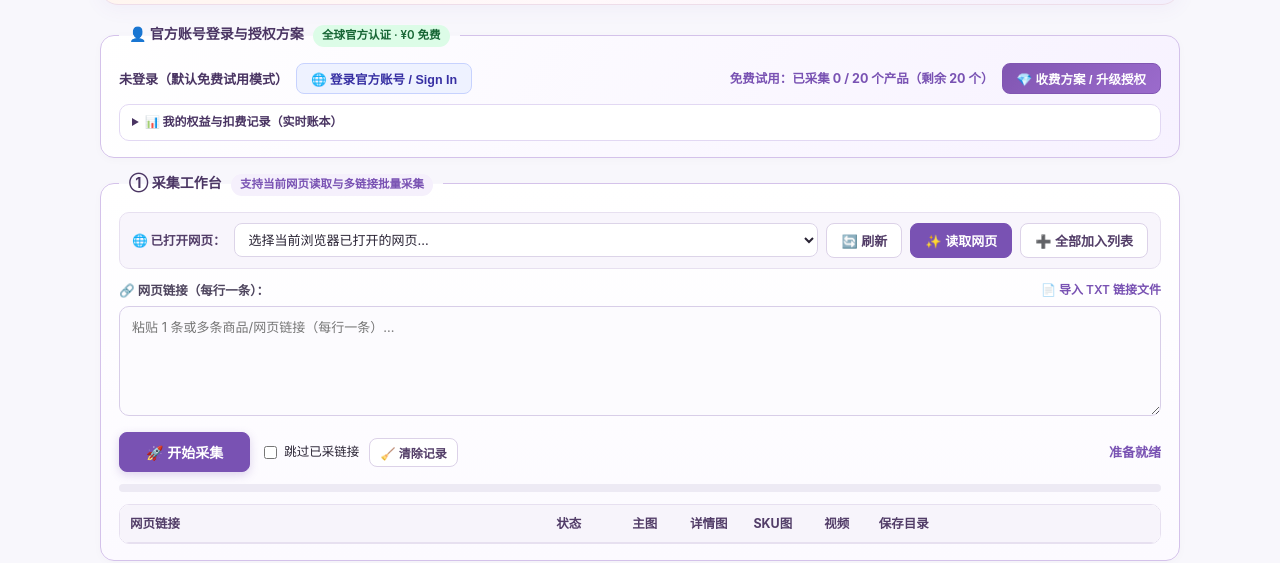
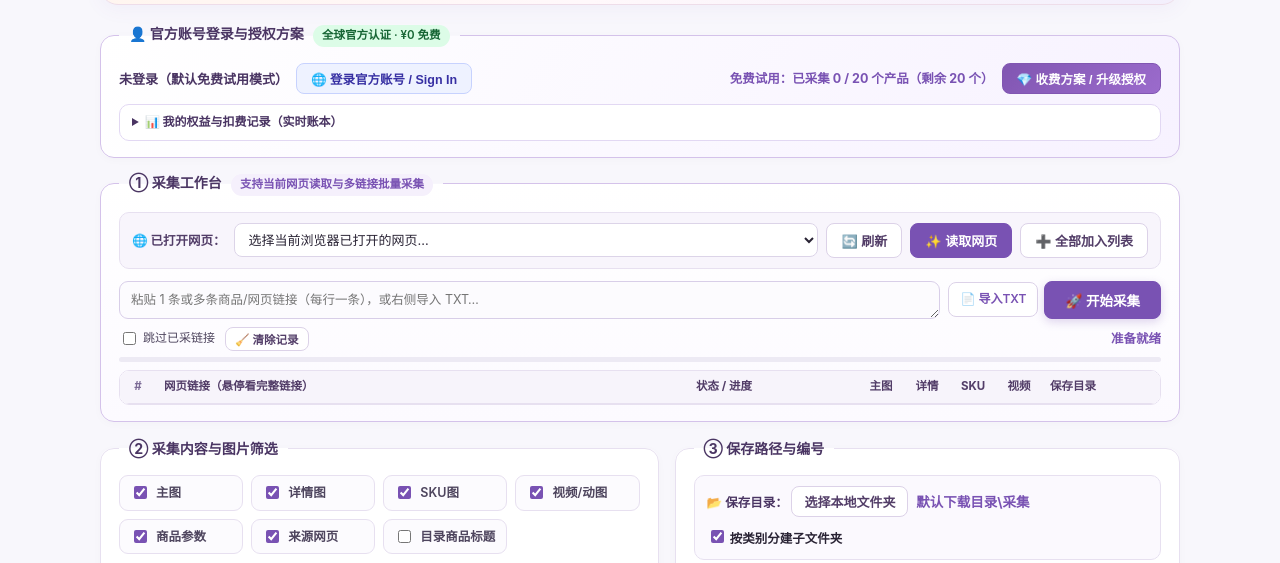
Before and after one commit to feimabag666-netizen/xiaomie-magic-collector, a browser extension: page panel.html in a window 1280 px wide. Shown: the part 189-752 px from the top of the page. Drawn offline with Linux system fonts and the light colour scheme; no server answers.

Commit message:
ui: redesign compact URL bar and numbered single-line task progress table

```diff
--- a/panel.html
+++ b/panel.html
@@ -308,30 +308,93 @@
   .form-item label { margin: 0; font-weight: 600; color: var(--ink-soft); white-space: nowrap; }
   .form-item input { width: 110px; text-align: center; }
 
-  /* 进度条与采集结果表格 */
+  /* 紧凑采集输入条与进度表格 */
+  .collect-bar {
+    display: flex;
+    align-items: stretch;
+    gap: 8px;
+    flex-wrap: wrap;
+    margin-bottom: 8px;
+  }
   textarea#urls {
-    width: 100%;
-    height: 110px;
-    padding: 10px 12px;
-    font-size: 13px;
+    flex: 1;
+    min-width: 220px;
+    height: 38px;
+    min-height: 38px;
+    max-height: 84px;
+    padding: 8px 11px;
+    font-size: 12.5px;
+    line-height: 20px;
     border: 1px solid #d8cee8;
-    border-radius: 10px;
+    border-radius: 9px;
     resize: vertical;
     background: #fcfbfe;
+    overflow-y: auto;
   }
-  #bar { height: 8px; background: #edeaf4; border-radius: 99px; margin: 12px 0; overflow: hidden; }
+  .collect-bar-actions {
+    display: flex;
+    align-items: center;
+    gap: 6px;
+    flex-wrap: wrap;
+  }
+  .collect-meta-bar {
+    display: flex;
+    align-items: center;
+    justify-content: space-between;
+    gap: 10px;
+    flex-wrap: wrap;
+    margin-bottom: 6px;
+    font-size: 12px;
+  }
+  #bar { height: 5px; background: #edeaf4; border-radius: 99px; margin: 6px 0 8px; overflow: hidden; }
   #bar > div { height: 100%; background: linear-gradient(90deg, var(--brand), #9d6fd8); width: 0; transition: width 0.25s ease; }
-  .table-wrap { width: 100%; max-width: 100%; overflow-x: auto; border: 1px solid var(--line); border-radius: 10px; background: #fff; }
-  table { width: 100%; table-layout: fixed; border-collapse: collapse; font-size: 12.5px; background: #fff; }
-  td, th { border-bottom: 1px solid var(--line); padding: 9px 10px; text-align: left; vertical-align: middle; }
-  th { background: #f7f4fb; color: #523d68; font-weight: 700; white-space: nowrap; }
-  #tbl th:nth-child(1), #tbl td:nth-child(1) { width: auto; word-break: break-all; overflow-wrap: anywhere; line-height: 1.45; }
-  #tbl th:nth-child(2), #tbl td:nth-child(2) { width: 88px; white-space: nowrap; text-align: center; }
-  #tbl th:nth-child(3), #tbl td:nth-child(3),
+  .table-wrap {
+    width: 100%;
+    max-width: 100%;
+    max-height: 240px;
+    overflow-y: auto;
+    overflow-x: auto;
+    border: 1px solid var(--line);
+    border-radius: 10px;
+    background: #fff;
+  }
+  table { width: 100%; table-layout: fixed; border-collapse: collapse; font-size: 12px; background: #fff; }
+  td, th { border-bottom: 1px solid var(--line); padding: 6px 8px; text-align: left; vertical-align: middle; }
+  th {
+    background: #f7f4fb;
+    color: #523d68;
+    font-weight: 700;
+    white-space: nowrap;
+    position: sticky;
+    top: 0;
+    z-index: 2;
+    font-size: 11.5px;
+    padding: 7px 8px;
+  }
+  #tbl tbody tr:hover td { background: #faf7fe; }
+  #tbl th:nth-child(1), #tbl td:nth-child(1) { width: 36px; text-align: center; white-space: nowrap; color: #7c6b96; font-weight: 700; }
+  #tbl th:nth-child(2), #tbl td:nth-child(2) { width: auto; white-space: nowrap; overflow: hidden; text-overflow: ellipsis; }
+  #tbl td.url-cell { cursor: pointer; color: #3b2d52; }
+  #tbl td.url-cell:hover { color: var(--brand); text-decoration: underline; }
+  #tbl th:nth-child(3), #tbl td:nth-child(3) { width: 170px; white-space: nowrap; overflow: hidden; }
   #tbl th:nth-child(4), #tbl td:nth-child(4),
   #tbl th:nth-child(5), #tbl td:nth-child(5),
-  #tbl th:nth-child(6), #tbl td:nth-child(6) { width: 64px; white-space: nowrap; text-align: center; }
-  #tbl th:nth-child(7), #tbl td:nth-child(7) { width: 28%; word-break: break-word; overflow-wrap: anywhere; line-height: 1.45; }
+  #tbl th:nth-child(6), #tbl td:nth-child(6),
+  #tbl th:nth-child(7), #tbl td:nth-child(7) { width: 46px; white-space: nowrap; text-align: center; padding: 6px 4px; }
+  #tbl th:nth-child(8), #tbl td:nth-child(8) { width: 118px; white-space: nowrap; overflow: hidden; text-overflow: ellipsis; }
+  .task-seq-badge {
+    display: inline-flex;
+    align-items: center;
+    justify-content: center;
+    min-width: 22px;
+    height: 20px;
+    padding: 0 5px;
+    border-radius: 6px;
+    background: #f2ecf9;
+    color: #5c4379;
+    font-size: 11px;
+    font-weight: 700;
+  }
   tr:last-child td { border-bottom: none; }
   .ok { color: var(--green); font-weight: 600; }
   .fail { color: var(--danger); font-weight: 600; }
@@ -785,37 +848,39 @@
     <div id="captureAttrsPreview" class="hint" style="display:none;word-break:break-all;overflow-wrap:anywhere;max-width:100%"></div>
   </div>
 
-  <!-- 批量链接输入与操作按钮 -->
-  <div style="display:flex;justify-content:space-between;align-items:center;flex-wrap:wrap;gap:6px;margin-bottom:6px">
-    <span style="font-size:12.5px;font-weight:600;color:var(--ink-soft)">🔗 网页链接（每行一条）：</span>
-    <label style="margin:0;font-size:12px;color:var(--brand);cursor:pointer;font-weight:600">
-      📄 导入 TXT 链接文件 <input id="txtFile" type="file" accept=".txt,text/plain" style="display:none">
-    </label>
+  <!-- 紧凑合一：链接输入 + 一键开始采集 + 进度队列 -->
+  <div class="collect-bar">
+    <textarea id="urls" rows="1" placeholder="粘贴 1 条或多条商品/网页链接（每行一条），或右侧导入 TXT…"></textarea>
+    <div class="collect-bar-actions">
+      <label style="margin:0;padding:7px 11px;font-size:12px;color:var(--brand);cursor:pointer;font-weight:600;border:1px solid #dcd2e8;border-radius:8px;background:#fff;white-space:nowrap" title="批量导入 TXT 链接文件">
+        📄 导入TXT <input id="txtFile" type="file" accept=".txt,text/plain" style="display:none">
+      </label>
+      <button id="go" style="padding:8px 20px;font-size:13.5px;white-space:nowrap">🚀 开始采集</button>
+      <button type="button" id="stop" style="display:none;border-color:var(--danger);color:var(--danger);font-weight:700;padding:8px 14px;white-space:nowrap">⏹ 停止</button>
+    </div>
   </div>
-  <textarea id="urls" placeholder="粘贴 1 条或多条商品/网页链接（每行一条）…"></textarea>
 
-  <div style="margin-top:10px;display:flex;align-items:center;justify-content:space-between;gap:10px;flex-wrap:wrap">
+  <div class="collect-meta-bar">
     <div style="display:flex;align-items:center;gap:10px;flex-wrap:wrap">
-      <button id="go">🚀 开始采集</button>
-      <button type="button" id="stop" style="display:none;border-color:var(--danger);color:var(--danger);font-weight:700">⏹ 停止采集</button>
-      <label style="font-size:12.5px;display:inline-flex;align-items:center;gap:4px;cursor:pointer">
+      <label style="font-size:12px;display:inline-flex;align-items:center;gap:4px;cursor:pointer;color:var(--ink-soft)">
         <input type="checkbox" id="skipDone"> 跳过已采链接
       </label>
-      <button type="button" id="clearDone" style="padding:5px 10px;font-size:12px">🧹 清除记录</button>
+      <button type="button" id="clearDone" style="padding:3px 9px;font-size:11.5px">🧹 清除记录</button>
     </div>
-    <span id="status" style="font-weight:600;color:var(--brand);font-size:13px">准备就绪</span>
+    <span id="status" style="font-weight:600;color:var(--brand);font-size:12.5px">准备就绪</span>
   </div>
 
   <div id="bar"><div></div></div>
 
-  <div class="table-wrap">
+  <div class="table-wrap" id="taskTableWrap">
     <table id="tbl">
       <tr>
-        <th>网页链接</th>
-        <th>状态</th>
+        <th>#</th>
+        <th>网页链接（悬停看完整链接）</th>
+        <th>状态 / 进度</th>
         <th>主图</th>
-        <th>详情图</th>
-        <th>SKU图</th>
+        <th>详情</th>
+        <th>SKU</th>
         <th>视频</th>
         <th>保存目录</th>
       </tr>
```
Also changed, not shown: panel.js, 3 other files.
